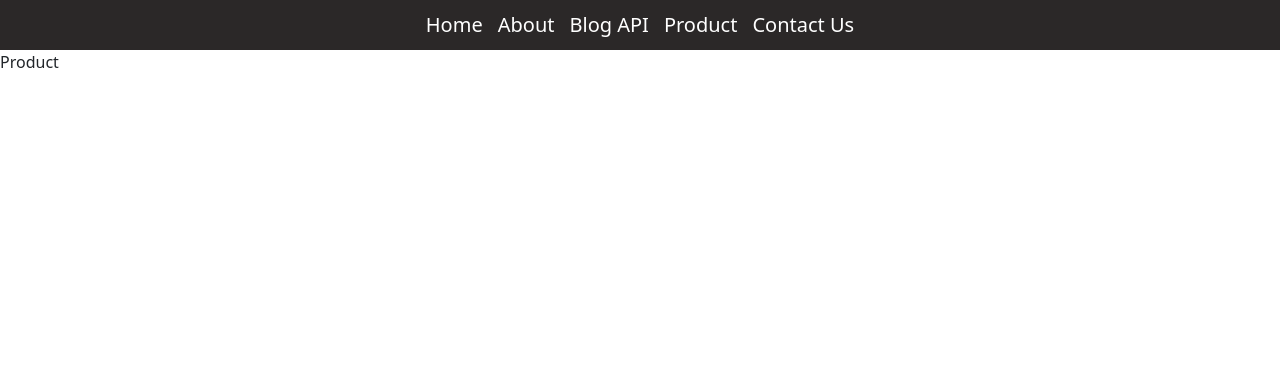
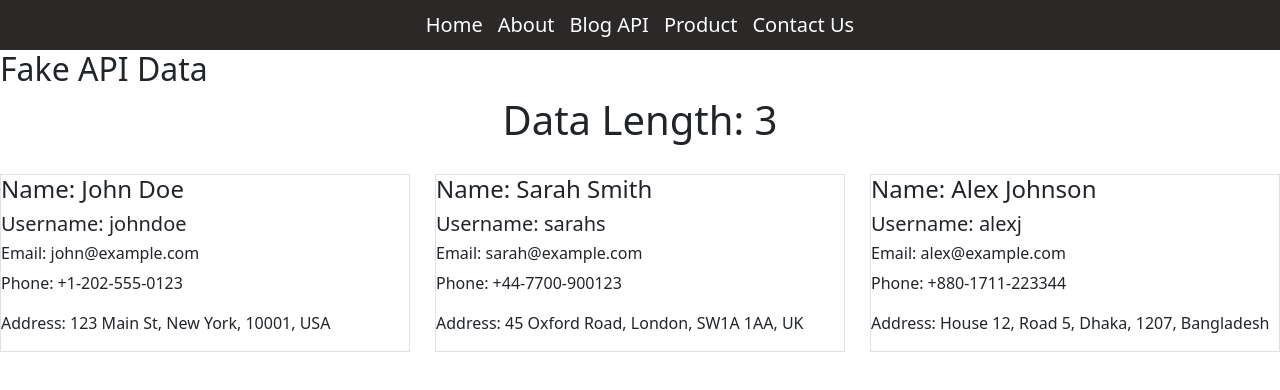
Before and after one commit to sabbirahmed32/my-react-app, a React (Vite) app: page /product in a window 1280 px wide. Shown: the top 390 px of the page. Built offline with nearby package versions, Linux system fonts and the light colour scheme.

Commit message:
useEffect Api

```diff
--- /dev/null
+++ b/public/fakeApi.json
@@ -0,0 +1,47 @@
+[
+  {
+    "id": 1,
+    "name": "John Doe",
+    "username": "johndoe",
+    "email": "john@example.com",
+    "phone": "+1-202-555-0123",
+    "address": {
+      "street": "123 Main St",
+      "city": "New York",
+      "zip": "10001",
+      "country": "USA"
+    },
+    "role": "admin",
+    "status": "active"
+  },
+  {
+    "id": 2,
+    "name": "Sarah Smith",
+    "username": "sarahs",
+    "email": "sarah@example.com",
+    "phone": "+44-7700-900123",
+    "address": {
+      "street": "45 Oxford Road",
+      "city": "London",
+      "zip": "SW1A 1AA",
+      "country": "UK"
+    },
+    "role": "customer",
+    "status": "inactive"
+  },
+  {
+    "id": 3,
+    "name": "Alex Johnson",
+    "username": "alexj",
+    "email": "alex@example.com",
+    "phone": "+880-1711-223344",
+    "address": {
+      "street": "House 12, Road 5",
+      "city": "Dhaka",
+      "zip": "1207",
+      "country": "Bangladesh"
+    },
+    "role": "customer",
+    "status": "active"
+  }
+]
--- a/src/componant/Product.jsx
+++ b/src/componant/Product.jsx
@@ -1,8 +1,11 @@
-import React from 'react'
+import Fakeapi from "./fakeapi/Fakeapi"
 
 function Product() {
+
   return (
-    <div>Product</div>
+    <div>
+      <Fakeapi></Fakeapi>
+    </div>
   )
 }
 
--- /dev/null
+++ b/src/componant/fakeapi/Fake.css
@@ -0,0 +1,7 @@
+/* API Css */
+.user-container{
+  margin-top: 30px;
+  display: grid;
+  grid-template-columns: repeat(3, 1fr);
+  gap: 25px;
+}
--- /dev/null
+++ b/src/componant/fakeapi/Fakeapi.jsx
@@ -0,0 +1,33 @@
+import React, { useEffect, useState } from 'react';
+import Singledata from './Singledata';
+import "./Fake.css"
+
+function Fakeapi() {
+  const [fakeData, setFakedata] = useState([]);
+
+  useEffect(() => {
+    fetch('/fakeApi.json')
+      .then(res => res.json())
+      .then(data => setFakedata(data))
+      .catch(err => console.error(err));
+  }, []);
+
+  return (
+    <div>
+      <h2>Fake API Data</h2>
+
+        <h1 className='text-center'> Data Length: {fakeData.length}</h1>
+        <div className='user-container'>
+          {
+            fakeData.map(singleData => <Singledata
+                key = {singleData.id}
+                singleData = {singleData}
+            ></Singledata>)
+           }
+        </div>
+
+    </div>
+  );
+}
+
+export default Fakeapi;
--- /dev/null
+++ b/src/componant/fakeapi/Singledata.jsx
@@ -0,0 +1,18 @@
+import React from 'react'
+
+function Singledata({singleData}) {
+    const {name, username, email, phone, address} = singleData;
+  return (
+    <div>
+        <div className='border'>
+            <h4>Name: {name}</h4>
+            <h5>Username: {username}</h5>
+            <h6>Email: {email}</h6>
+            <p>Phone: {phone}</p>
+            <p>Address: {address.street}, {address.city}, {address.zip}, {address.country}</p>
+        </div>
+    </div>
+  )
+}
+
+export default Singledata
```
